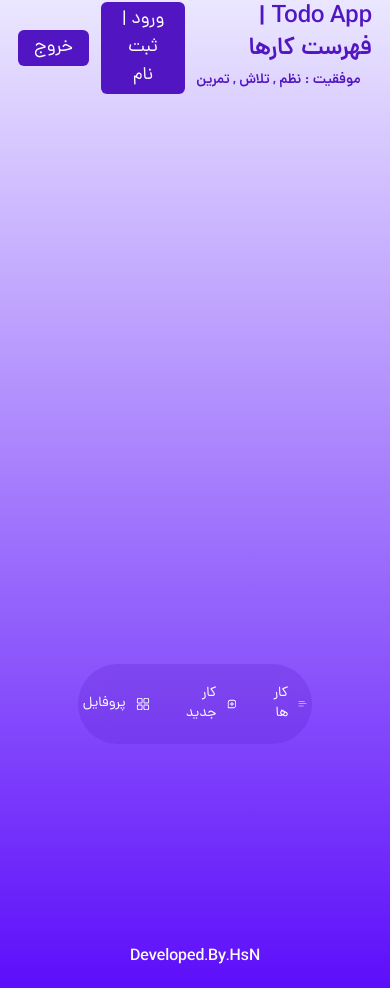
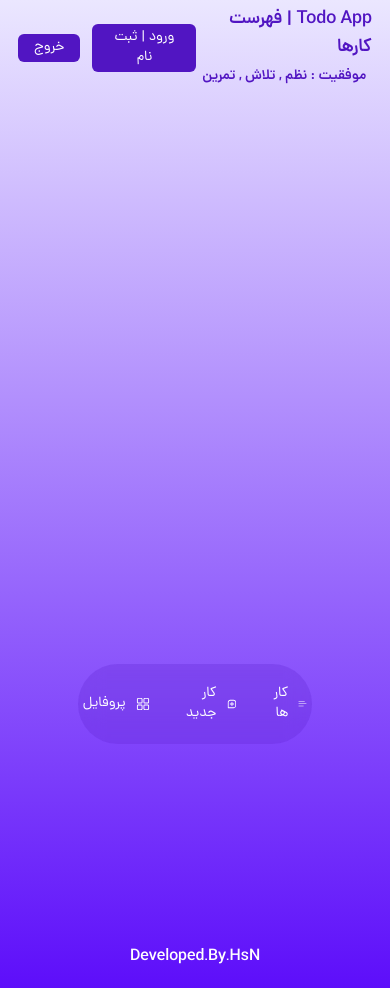
Before and after one commit to hasanashrafi/todo-app-next, a Next.js app: page / in a window 390 px wide. Built offline with nearby package versions, Linux system fonts and the light colour scheme.

Commit message:
edit styles

```diff
--- a/components/layout/Layout.js
+++ b/components/layout/Layout.js
@@ -12,12 +12,12 @@ function Layout({ children }) {
         <div className='font-Dana p-2'>
             <header className='flex justify-between items-center  h-20 py-6 px-2.5 text-white text-lg'>
                 <div className='py-2 '>
-                    <p className="text-2xl font-DanaDemiBold text-[#5115c2]">
+                    <p className="text-lg lg:text-2xl font-DanaDemiBold text-[#5115c2]">
                         Todo App | فهرست کارها
                     </p>
                     <p className='text-sm text-center py-1 font-DanaDemiBold text-[#5115c2]'>موفقیت : نظم , تلاش , تمرین</p>
                 </div>
-                <div className='flex items-center gap-x-3'>
+                <div className='flex items-center gap-x-3 text-sm lg:text-xl'>
                     <button className='p-1 px-4 rounded-md bg-[#5115c2]'>
                     <Link href="/signup"> ورود | ثبت نام</Link>
                     </button>
```
